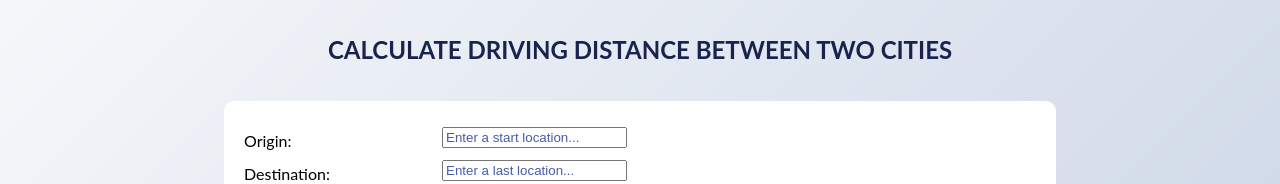
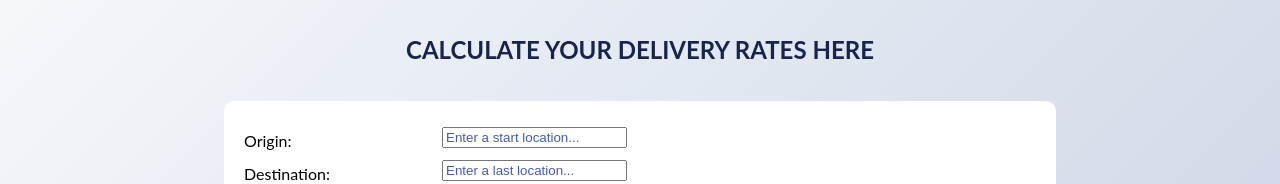
Before and after one commit to bonison1/mateng, a plain HTML site: page index.html in a window 1280 px wide. Shown: the top 184 px of the page. Drawn offline with nearby package versions, Linux system fonts and the light colour scheme; some packages are replaced by stand-ins of ours.

Commit message:
Update index.html

```diff
--- a/index.html
+++ b/index.html
@@ -10,7 +10,7 @@
 <body>
     <div class="header">
             <div class="row">
-                <h1>Calculate driving distance between two cities</h1>
+                <h1>Calculate your delivery rates here</h1>
             </div>
     </div>
 
```
